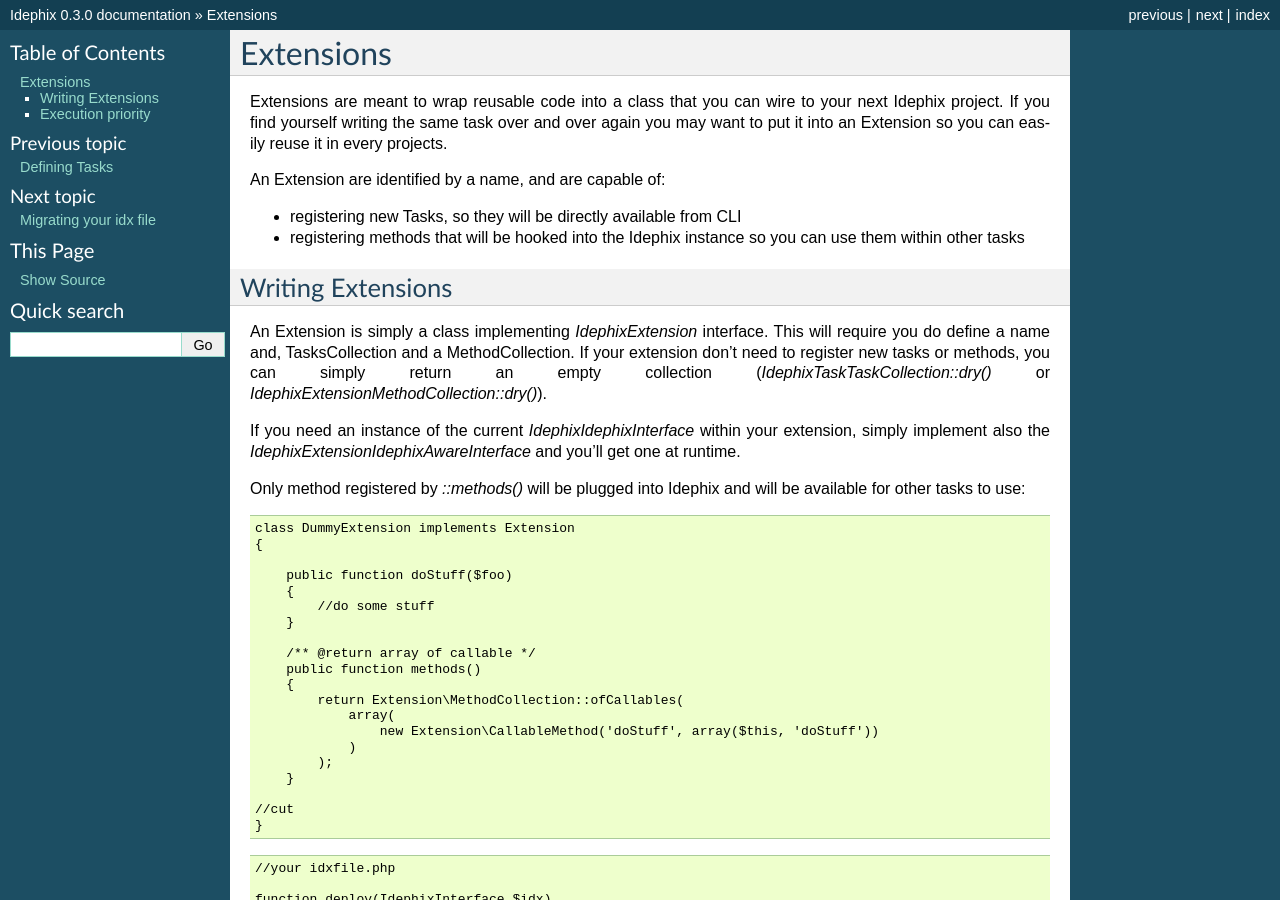
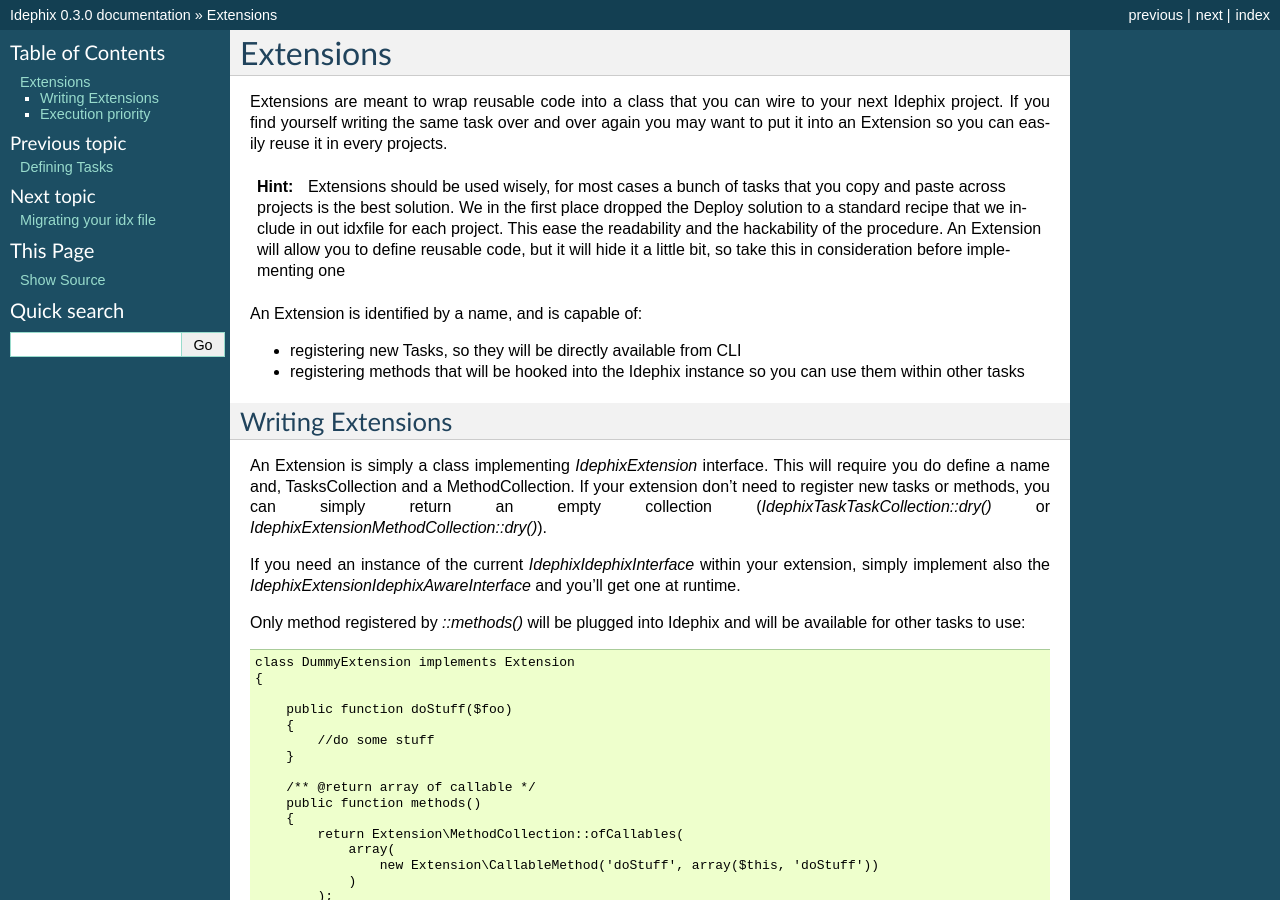
Before and after one commit to flowingis/Idephix, a Sphinx documentation site: the page built from docs/writing_extensions.rst, in a window 1280 px wide and 900 px high. Built offline with Sphinx 7.4.7, drawn with Linux system fonts in a browser that asks for light colours.

Commit message:
Add some doc about extensions

```diff
--- a/docs/writing_extensions.rst
+++ b/docs/writing_extensions.rst
@@ -5,7 +5,15 @@ Extensions are meant to wrap reusable code into a class that you can wire to you
 yourself writing the same task over and over again you may want to put it into an Extension so you can easily reuse it
 in every projects.
 
-An Extension are identified by a name, and are capable of:
+.. hint::
+
+    Extensions should be used wisely, for most cases a bunch of tasks that you copy and paste across projects is
+    the best solution. We in the first place dropped the Deploy solution to a standard recipe that we include in
+    out idxfile for each project. This ease the readability and the hackability of the procedure. An Extension will
+    allow you to define reusable code, but it will hide it a little bit, so take this in consideration before
+    implementing one
+
+An Extension is identified by a name, and is capable of:
 
 - registering new Tasks, so they will be directly available from CLI
 - registering methods that will be hooked into the Idephix instance so you can use them within other tasks
```
